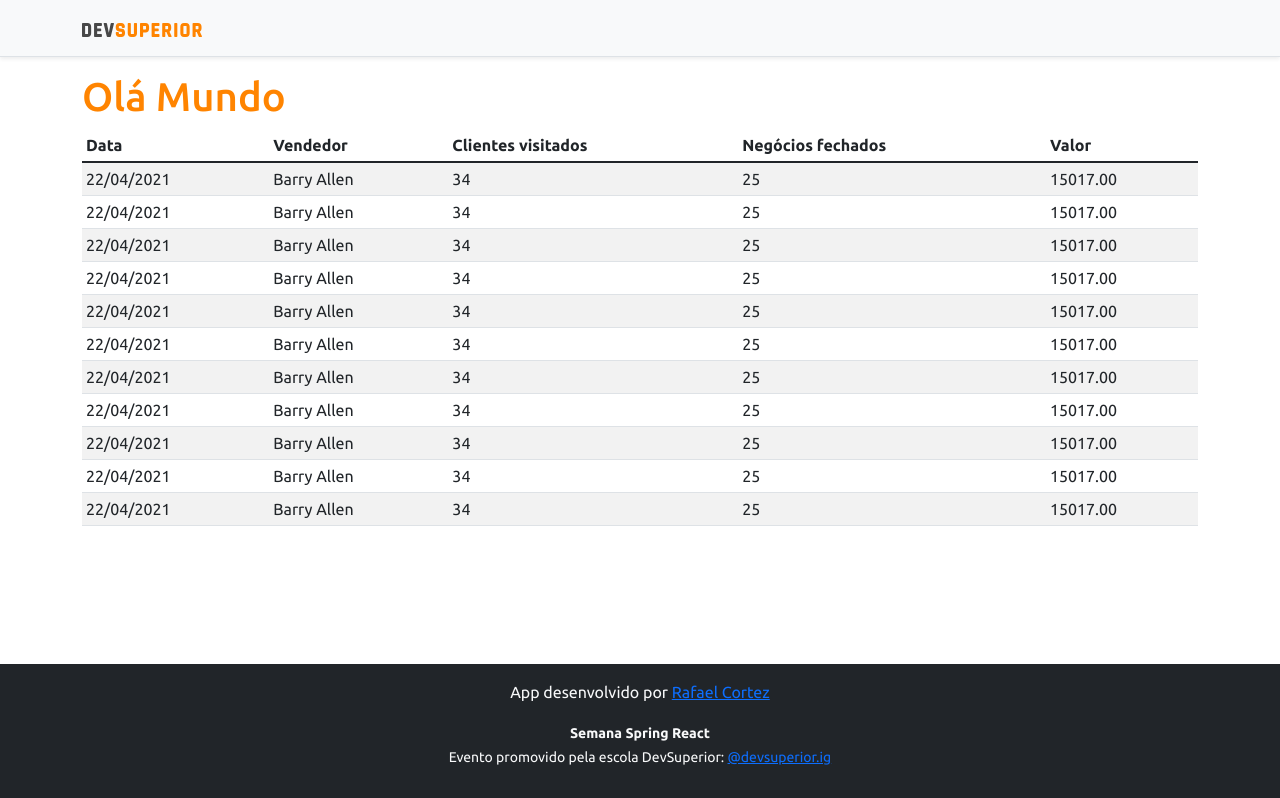
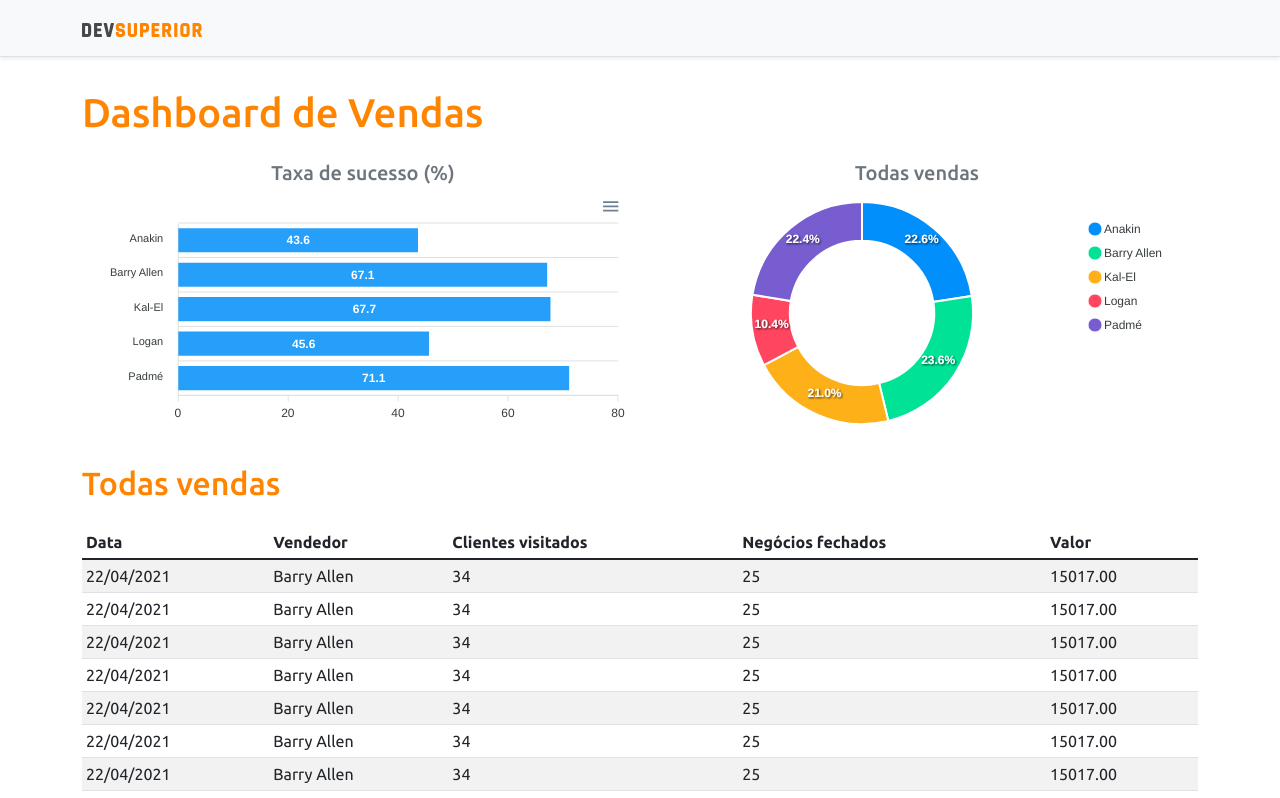
Before and after one commit to RafaelCortezP/controle-de-vendas, a React (Create React App) app in the folder frontend/: page / in a window 1280 px wide. Shown: the top 798 px of the page. Built offline with nearby package versions, Linux system fonts and the light colour scheme.

Commit message:
Static charts

```diff
--- a/frontend/package.json
+++ b/frontend/package.json
@@ -11,8 +11,10 @@
     "@types/node": "^12.0.0",
     "@types/react": "^17.0.0",
     "@types/react-dom": "^17.0.0",
+    "apexcharts": "^3.28.1",
     "bootstrap": "^5.1.1",
     "react": "^17.0.2",
+    "react-apexcharts": "^1.3.9",
     "react-dom": "^17.0.2",
     "react-scripts": "4.0.3",
     "typescript": "^4.1.2",
--- a/frontend/src/App.tsx
+++ b/frontend/src/App.tsx
@@ -1,13 +1,30 @@
 import NavBar from 'components/NavBar'
 import Footer from 'components/Footer'
 import DataTable from 'components/DataTable'
+import BarChart from 'components/BarChart'
+import DonutChart from 'components/DonutChart'
 
 function App() {
   return (
     <>
       <NavBar />
       <div className="container">
-        <h1 className="text-primary" >Olá Mundo</h1>
+        <h1 className="text-primary py-3" >Dashboard de Vendas</h1>
+
+        <div className="row px-3">
+            <div className="col-sm-6">
+              <h5 className="text-center text-secondary">Taxa de sucesso (%)</h5>
+              <BarChart />
+            </div>
+            <div className="col-sm-6">
+              <h5 className="text-center text-secondary">Todas vendas</h5>
+              <DonutChart />
+            </div>
+        </div>
+
+        <div className="py-3">
+          <h2 className="text-primary">Todas vendas</h2>
+        </div>
         <DataTable />
       </div>
       <Footer />
--- /dev/null
+++ b/frontend/src/components/BarChart/index.tsx
@@ -0,0 +1,35 @@
+import Chart from 'react-apexcharts';
+
+const BarChart = () => {
+
+    const options = {
+        plotOptions: {
+            bar: {
+                horizontal: true,
+            }
+        },
+    };
+
+    const mockData = {
+        labels: {
+            categories: ['Anakin', 'Barry Allen', 'Kal-El', 'Logan', 'Padmé']
+        },
+        series: [
+            {
+                name: "% Sucesso",
+                data: [43.6, 67.1, 67.7, 45.6, 71.1]
+            }
+        ]
+    };
+
+    return (
+        <Chart
+            options={{ ...options, xaxis: mockData.labels}}
+            series={mockData.series}
+            type="bar"
+            height="240"
+        />
+    );
+}
+
+export default BarChart;
--- /dev/null
+++ b/frontend/src/components/DonutChart/index.tsx
@@ -0,0 +1,26 @@
+import Chart from 'react-apexcharts';
+
+const DonutChart = () => {
+
+    const mockData = {
+        series: [477138, 499928, 444867, 220426, 473088],
+        labels: ['Anakin', 'Barry Allen', 'Kal-El', 'Logan', 'Padmé']
+    }
+
+    const options = {
+        legend: {
+            show: true
+        }
+    }
+
+    return (
+        <Chart
+            options={{ ...options, labels: mockData.labels}}
+            series={mockData.series}
+            type="donut"
+            height="240"
+        />
+    );
+}
+
+export default DonutChart;
```
Also changed, not shown: 1 other file (tests, documents, lock files or other folders).
